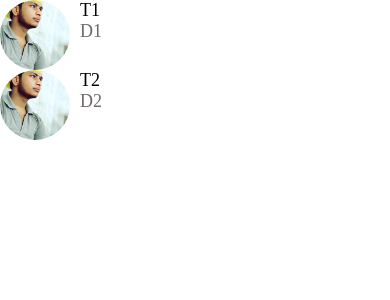
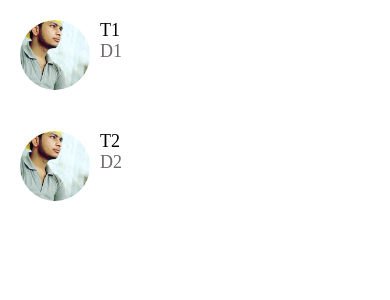
Before and after one commit to priyansh18/React-Native, a React Native app in the folder DoneWithIt/: screen / in a window 390 px wide. Shown: the top 300 px of the page. Built offline with nearby package versions, Linux system fonts and the light colour scheme.

Commit message:
Seprators

```diff
--- a/DoneWithIt/app/components/ListItem.js
+++ b/DoneWithIt/app/components/ListItem.js
@@ -1,7 +1,7 @@
 import React from "react";
 import { View, StyleSheet, Image } from "react-native";
 import AppText from "./AppText";
-import colors from '../config/colors'
+import colors from "../config/colors";
 
 function ListItem({ image, title, subTitle }) {
   return (
@@ -18,6 +18,7 @@ function ListItem({ image, title, subTitle }) {
 const styles = StyleSheet.create({
   container: {
     flexDirection: "row",
+    padding: 20,
   },
   image: {
     width: 70,
@@ -25,12 +26,12 @@ const styles = StyleSheet.create({
     borderRadius: 35,
     marginRight: 10,
   },
-  title:{
-    fontWeight:500,
+  title: {
+    fontWeight: 500,
   },
-  subTitle:{
-    color:colors.medium
-  }
+  subTitle: {
+    color: colors.medium,
+  },
 });
 
 export default ListItem;
--- /dev/null
+++ b/DoneWithIt/app/components/ListItemSeprator.js
@@ -0,0 +1,17 @@
+import React from "react";
+import { View, StyleSheet } from "react-native";
+import colors from "../config/colors";
+
+function ListItemSeprator() {
+  return <View style={styles.seprator} />;
+}
+
+const styles = StyleSheet.create({
+  seprator: {
+    width: "100%",
+    height: 1,
+    backgroundColor: colors.light,
+  },
+});
+
+export default ListItemSeprator;
--- a/DoneWithIt/app/config/colors.js
+++ b/DoneWithIt/app/config/colors.js
@@ -3,5 +3,6 @@ export default {
   secondary: "#4ecdc4",
   black: "#000",
   white: "#fff",
-  medium:"#6e6969"
+  medium: "#6e6969",
+  light: "f8f4f4",
 };
--- a/DoneWithIt/app/screens/MessagesScreen.js
+++ b/DoneWithIt/app/screens/MessagesScreen.js
@@ -1,7 +1,8 @@
 import React from "react";
-import { FlatList, StyleSheet } from "react-native";
+import { FlatList, StyleSheet, View } from "react-native";
 import ListItem from "./../components/ListItem";
 import Screen from "./../components/Screen";
+import ListItemSeprator from "../components/ListItemSeprator";
 
 const messages = [
   {
@@ -31,6 +32,7 @@ function MessagesScreen(props) {
             image={item.image}
           />
         )}
+        ItemSeparatorComponent={ListItemSeprator}
       />
     </Screen>
   );
```
